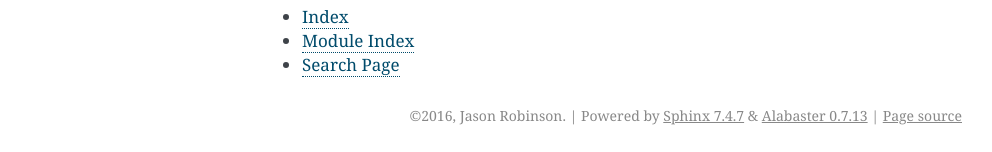
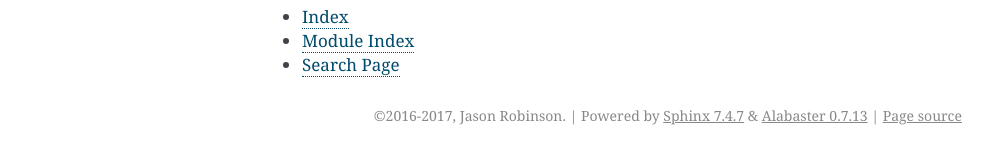
Before and after one commit to jaywink/federation, a Sphinx documentation site: the page built from docs/index.rst, in a window 1280 px wide. Shown: the part 903-1055 px from the top of the page, without its empty margins (148-1140 px from the left). Built offline with Sphinx 7.4.7, drawn with Linux system fonts in a browser that asks for light colours.

```diff
--- a/docs/conf.py
+++ b/docs/conf.py
@@ -62,8 +62,8 @@ source_suffix = ['.rst', '.md']
 master_doc = 'index'
 
 # General information about the project.
-project = 'Social-Federation'
-copyright = '2016, Jason Robinson'
+project = 'Federation'
+copyright = '2016-2017, Jason Robinson'
 author = 'Jason Robinson'
 
 # The version info for the project you're documenting, acts as replacement for
@@ -273,7 +273,7 @@ latex_elements = {
 # (source start file, target name, title,
 #  author, documentclass [howto, manual, or own class]).
 latex_documents = [
-    (master_doc, 'Social-Federation.tex', 'Social-Federation Documentation',
+    (master_doc, 'Federation.tex', 'Federation Documentation',
      'Jason Robinson', 'manual'),
 ]
 
```
